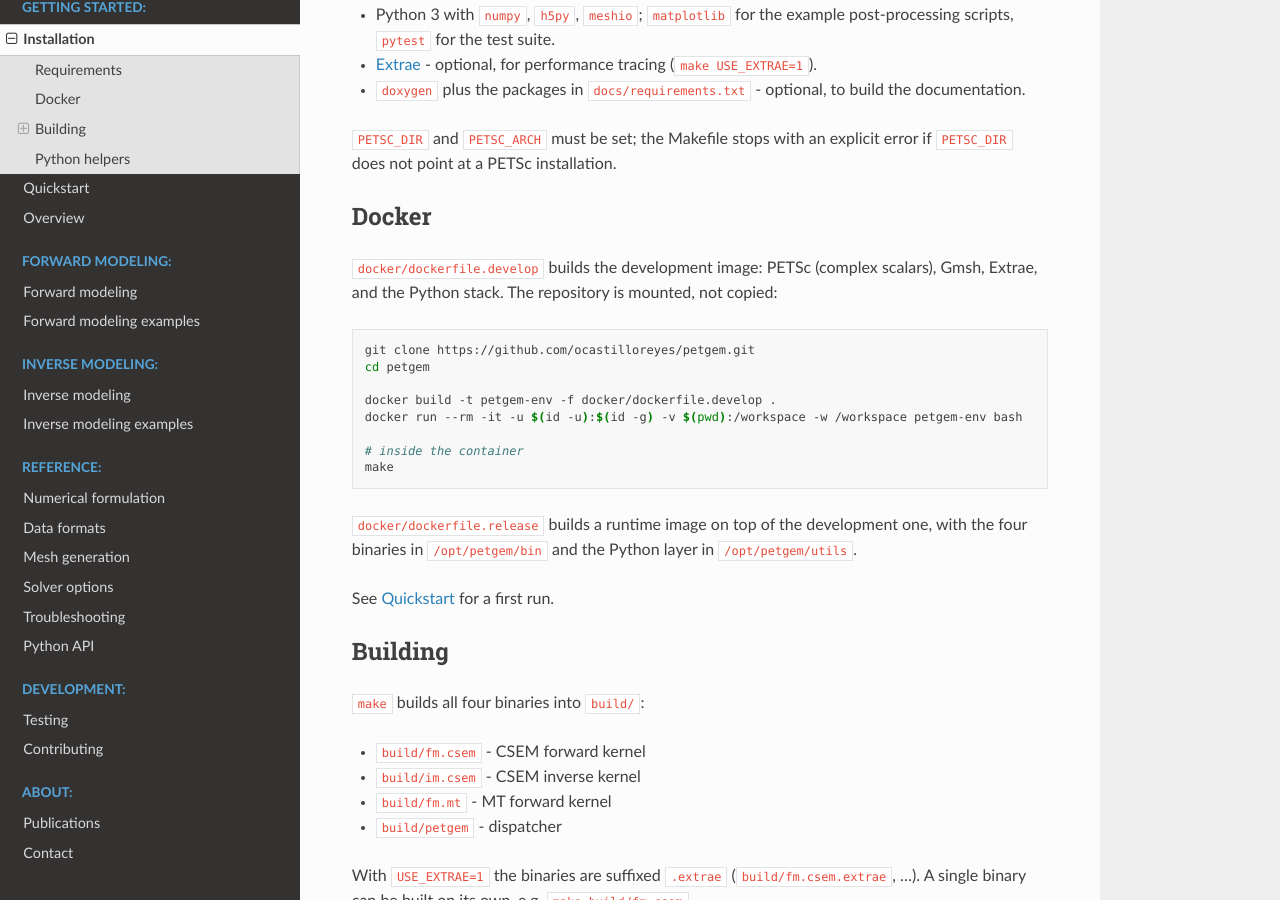
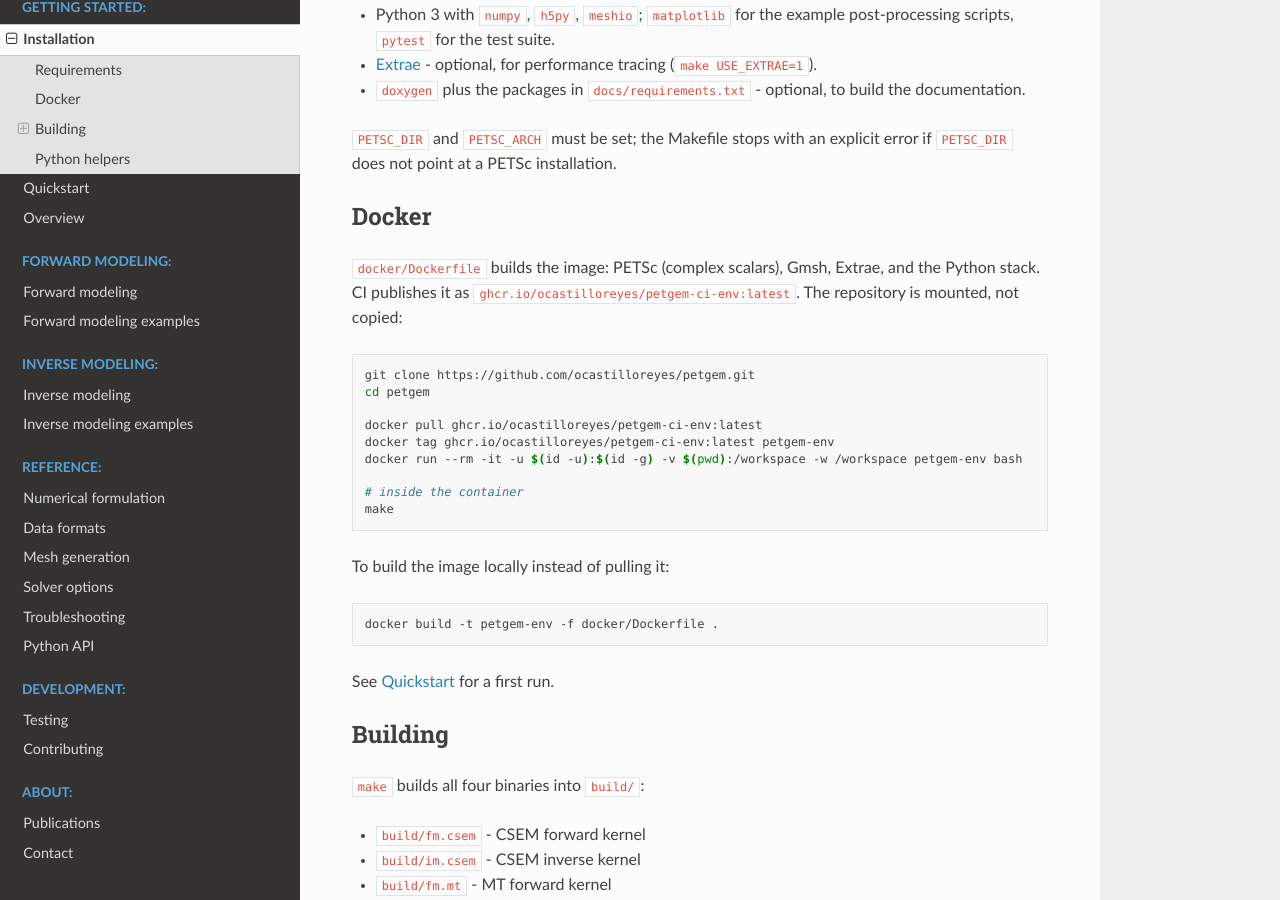
Before and after one commit to ocastilloreyes/petgem, a Sphinx documentation site: the page built from docs/source/manual/install.rst, in a window 1280 px wide and 900 px high, scrolled down 505 px. Built offline with Sphinx 7.4.7 and the Read the Docs theme 3.1.0, drawn with Linux system fonts in a browser that asks for light colours; pages that are not in the unit, such as notebooks, are missing from menus; the version number could not be read and is left out.

```diff
--- a/docs/source/manual/install.rst
+++ b/docs/source/manual/install.rst
@@ -32,24 +32,28 @@ explicit error if ``PETSC_DIR`` does not point at a PETSc installation.
 
 Docker
 ------
-``docker/dockerfile.develop`` builds the development image: PETSc (complex
-scalars), Gmsh, Extrae, and the Python stack. The repository is mounted, not
-copied:
+``docker/Dockerfile`` builds the image: PETSc (complex scalars), Gmsh,
+Extrae, and the Python stack. CI publishes it as
+``ghcr.io/ocastilloreyes/petgem-ci-env:latest``. The repository is mounted,
+not copied:
 
 .. code-block:: bash
 
    git clone https://github.com/ocastilloreyes/petgem.git
    cd petgem
 
-   docker build -t petgem-env -f docker/dockerfile.develop .
+   docker pull ghcr.io/ocastilloreyes/petgem-ci-env:latest
+   docker tag ghcr.io/ocastilloreyes/petgem-ci-env:latest petgem-env
    docker run --rm -it -u $(id -u):$(id -g) -v $(pwd):/workspace -w /workspace petgem-env bash
 
    # inside the container
    make
 
-``docker/dockerfile.release`` builds a runtime image on top of the development
-one, with the four binaries in ``/opt/petgem/bin`` and the Python layer in
-``/opt/petgem/utils``.
+To build the image locally instead of pulling it:
+
+.. code-block:: bash
+
+   docker build -t petgem-env -f docker/Dockerfile .
 
 See :doc:`quickstart` for a first run.
 
```
Also changed, not shown: README.rst (+8 -7 lines), 5 other files.
